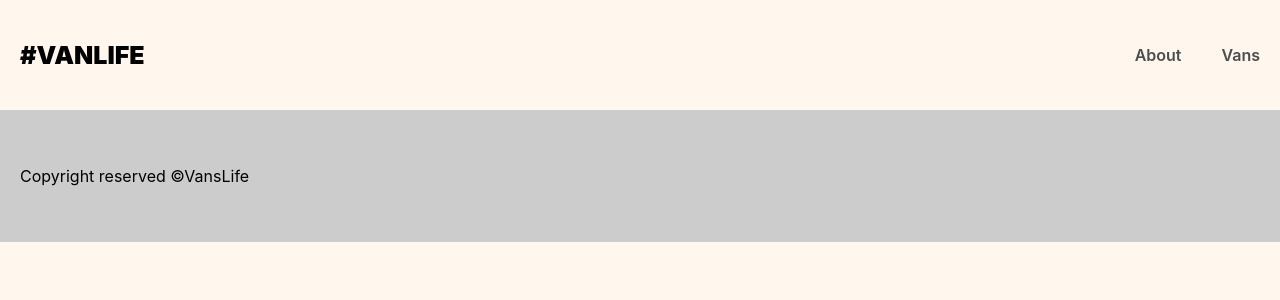
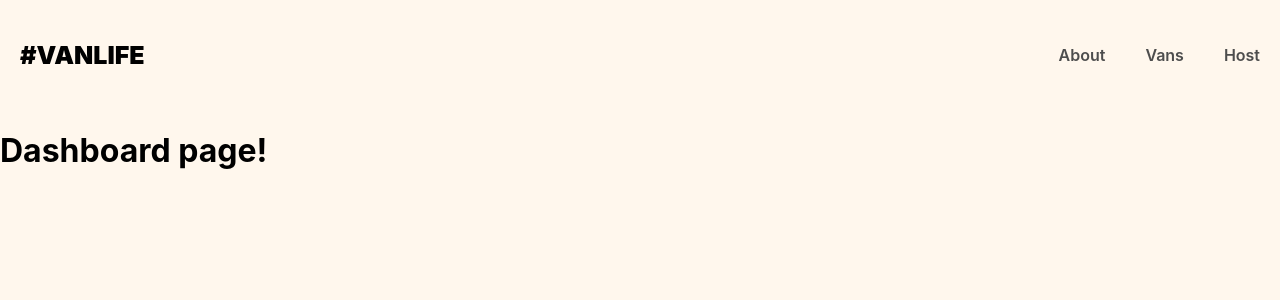
Before and after one commit to Musharraf1128/van_life, a React (Vite) app: page /host in a window 1280 px wide. Shown: the top 300 px of the page. Built offline with nearby package versions, Linux system fonts and the light colour scheme; what miragejs would draw is missing.

Commit message:
added host setup

```diff
--- a/src/App.jsx
+++ b/src/App.jsx
@@ -2,30 +2,29 @@
 import { BrowserRouter, Routes, Route, Link } from "react-router-dom"
 import Home from "./pages/Home"
 import About from "./pages/About"
-import Vans from './pages/Vans'
-import VanDetail from './pages/VanDetail';
+import Vans from './pages/Vans/Vans'
+import VanDetail from './pages/Vans/VanDetail';
+import Layout from './components/Layout'
+import Dashboard from './pages/Host/Dashboard';
+import Income from './pages/Host/Income';
+import Reviews from './pages/Host/Reviews';
 
 export default function App() {
     return (
         <BrowserRouter>
-            <header>
-                <Link className="site-logo" to="/">#VanLife</Link>
-            <nav>
-                <Link to="/about">About</Link>
-                <Link to="/vans">Vans</Link>
-            </nav>
-            </header>
+            <Routes>
+                <Route element={<Layout />}>
+                    <Route path="/" element={<Home />} />
+                    <Route path="/about" element={<About />} />
+                    <Route path="/vans" element={<Vans />} />
+                    <Route path='/vans/:id' element={<VanDetail />} />
 
-            <Routes>
-                <Route path="/" element={<Home />} />
-                <Route path="/about" element={<About />} />
-                <Route path="/vans" element={<Vans />} />
-                <Route path='/vans/:id' element={<VanDetail />} />
+                    <Route path='/host' element={<Dashboard />} >
+                        <Route path='/host/income' element={<Income />} />
+                        <Route path='/host/reviews' element={<Reviews />} />
+                    </Route>
+                </Route>
             </Routes>
-
-            <footer>
-                <p>Copyright reserved &copy;VansLife</p>
-            </footer>
         </BrowserRouter>
   )
 }
--- /dev/null
+++ b/src/components/Header.jsx
@@ -0,0 +1,15 @@
+import React from "react"
+import { Link } from "react-router-dom"
+
+export default function Header() {
+    return (
+        <header>
+            <Link className="site-logo" to="/">#VanLife</Link>
+            <nav>
+                <Link to="/about">About</Link>
+                <Link to="/vans">Vans</Link>
+                <Link to="/host">Host</Link>
+            </nav>
+        </header>
+    )
+}
--- /dev/null
+++ b/src/components/Layout.jsx
@@ -0,0 +1,12 @@
+import React from "react";
+import { Outlet } from "react-router-dom";
+import Header from "./Header";
+
+export default function Layout() {
+    return (
+        <>
+            <Header />
+            <Outlet />
+        </>
+    )
+}
--- a/src/index.css
+++ b/src/index.css
@@ -60,12 +60,6 @@
 
 .link-button:hover {
     transform: translate(1px, 1px);
-}
-
-footer {
-    background-color: #CCCCCC;
-    color: black;
-    padding: 40px 20px;
 }
 
 /*** HOME PAGE ***/
--- /dev/null
+++ b/src/pages/Host/Dashboard.jsx
@@ -0,0 +1,7 @@
+import React from "react";
+
+export default function Dashboard() {
+    return (
+        <h1>Dashboard page!</h1>
+    )
+}
--- /dev/null
+++ b/src/pages/Host/Income.jsx
@@ -0,0 +1,7 @@
+import React from "react";
+
+export default function Income() {
+    return (
+        <h1>Income Page!</h1>
+    )
+}
--- /dev/null
+++ b/src/pages/Host/Reviews.jsx
@@ -0,0 +1,7 @@
+import React from "react";
+
+export default function Reviews() {
+    return (
+        <h1>Reviews Page!</h1>
+    )
+}
```
Also changed, not shown: src/pages/Vans/VanDetail.jsx (renamed from src/pages/VanDetail.jsx), src/pages/Vans/Vans.jsx (renamed from src/pages/Vans.jsx).
